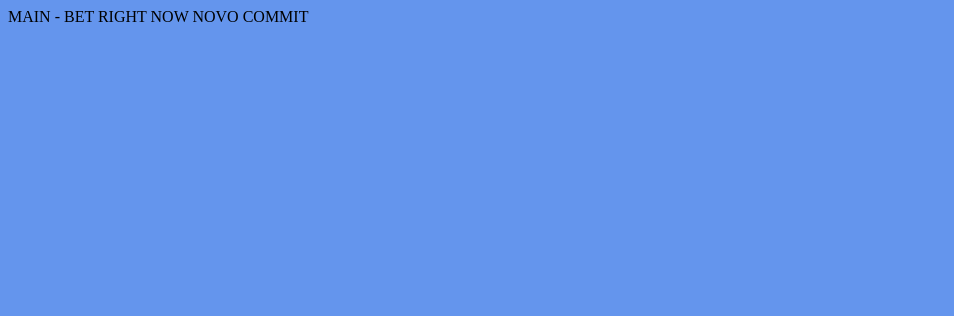
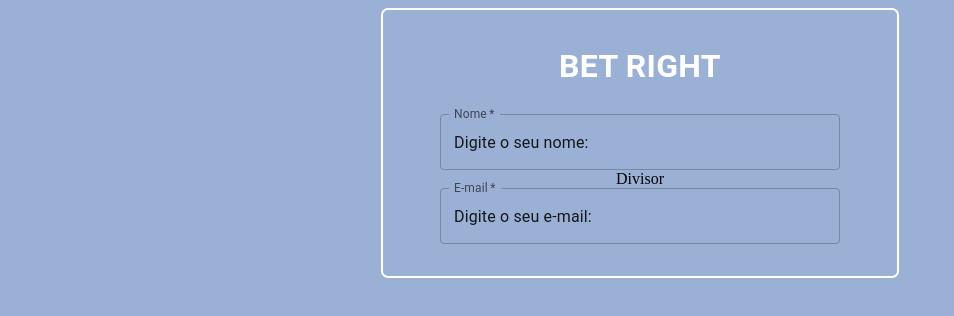
Before and after one commit to Rodr1go77/projetobloco2, a React (Create React App) app: page / in a window 1280 px wide. Shown: the top 316 px of the page, without its empty margins (0-954 px from the left). Built offline with nearby package versions, Linux system fonts and the light colour scheme.

Commit message:
TelaAuth

```diff
--- a/src/App.css
+++ b/src/App.css
@@ -1,3 +1,3 @@
 body{
-   background-color: cornflowerblue;
+   background-color: rgb(155, 176, 213);
 }
--- a/src/Components/Main.jsx
+++ b/src/Components/Main.jsx
@@ -1,8 +1,45 @@
+import Box from "@mui/material/Box";
+import TextField from "@mui/material/TextField";
+import { Typography, Divider, autocompleteClasses } from "@mui/material";
 
 export default function Main() {
   return (
-    <div>
-      MAIN  - BET RIGHT  NOW NOVO COMMIT
-    </div>
+    <>
+      <Box
+        sx={{
+          marginBottom: 5,
+          display: "flex",
+          flexDirection: "column",
+          width: 450,
+          alignItems: "center",
+          border: "2px solid white",
+          borderRadius: "7px",
+          padding: 4,
+          margin: "auto",
+        }}
+      >
+        <Typography
+          sx={{ fontWeight: "bolder", fontSize: "2rem", marginBottom: 3, color: "white" }}
+        >
+          {" "}
+          BET RIGHT
+        </Typography>
+        <TextField
+          required
+          id="outlined-required"
+          label="Nome"
+          defaultValue="Digite o seu nome:"
+          sx={{ width: 400 }}
+        />
+        <Divider> Divisor </Divider>
+        <TextField
+          required
+          id="outlined-required"
+          label="E-mail"
+          defaultValue="Digite o seu e-mail:"
+          sx={{ width: 400 }}
+        />
+      </Box>
+    </>
   );
 }
```
